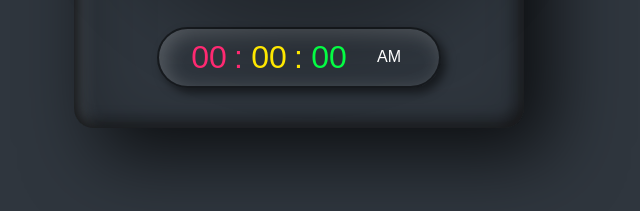
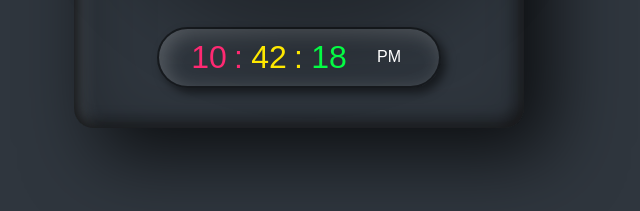
Before and after one commit to RV-Ramana7610/HTMLNCSS, a plain HTML site: page index.html in a window 1280 px wide. Shown: the part 563-774 px from the top of the page, 341-981 px from the left. Drawn offline with Linux system fonts and the light colour scheme.

Commit message:
Update index.html

```diff
--- a/index.html
+++ b/index.html
@@ -255,10 +255,10 @@
 				m = (m<10) ? "0" + m : m;
 				s = (s<10) ? "0" + s : s;
 
-				hours.innerHtml = h;
-				minutes.innerHtml = m;
-				seconds.innerHtml = s;
-				ampm.innerHtml = am;
+				hours.innerHTML = h;
+				minutes.innerHTML = m;
+				seconds.innerHTML = s;
+				ampm.innerHTML = am;
 			});
 		</script>
 	</body>
```
